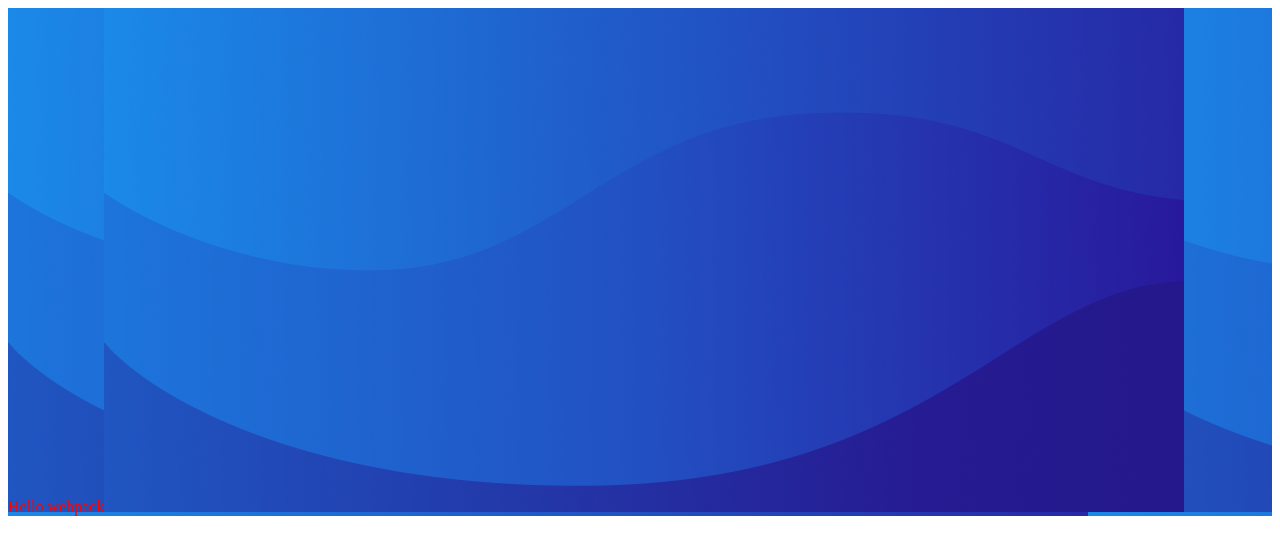
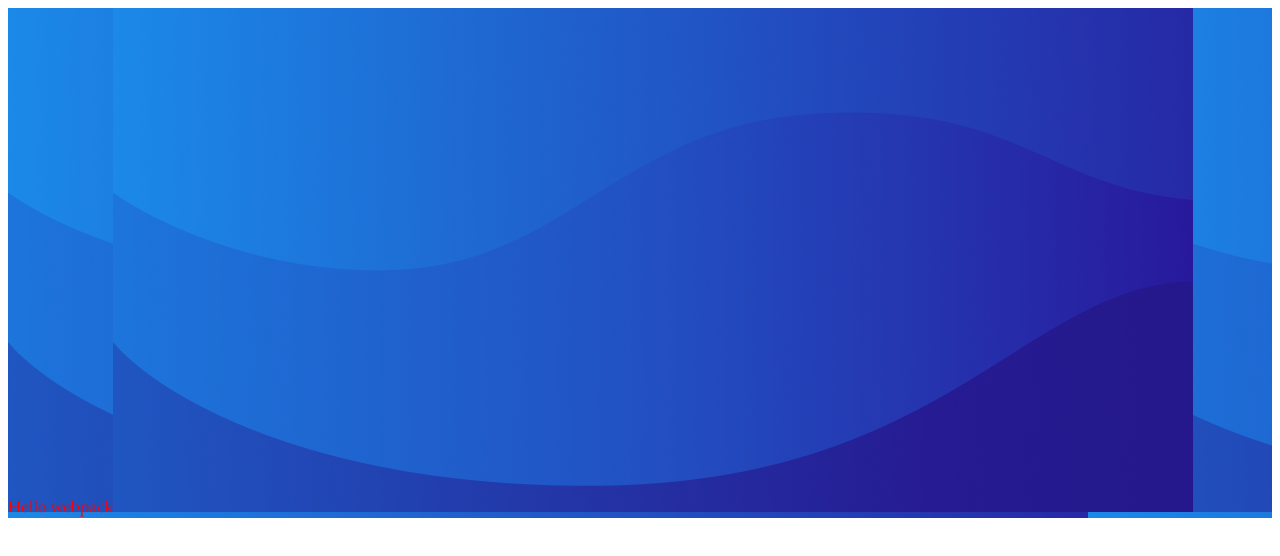
Before and after one commit to PansyChen1/webpack-demo, a website built with webpack: page dist/index.html in a window 1280 px wide. Built offline with Linux system fonts and the light colour scheme.

Commit message:
add font

```diff
--- a/src/style.css
+++ b/src/style.css
@@ -1,4 +1,11 @@
+@font-face {
+    font-family: "Palatino";
+    src: url('./PlayfairDisplayBoldItalic-rgx7y.ttf') format('ttf');
+    font-weight: 600;
+    font-style: normal;
+}
 .hello {
     color: red;
-    background: url("./image.png");
+    font-family: "Palatino";
+    /*background: url("./image.png");*/
 }
--- a/webpack.config.js
+++ b/webpack.config.js
@@ -20,6 +20,12 @@ module.exports = {
         use: [
           'file-loader'
         ]
+      },
+      {
+        test: /\.(woff|woff2|eot|ttf|otf)$/,
+        use: [
+          'file-loader'
+        ]
       }
     ]
   }
```
Also changed, not shown: dist/47fafc0bf4aec9b30816c411d3610be6.ttf (added), dist/bundle.js, src/PlayfairDisplayBoldItalic-rgx7y.ttf (added).
